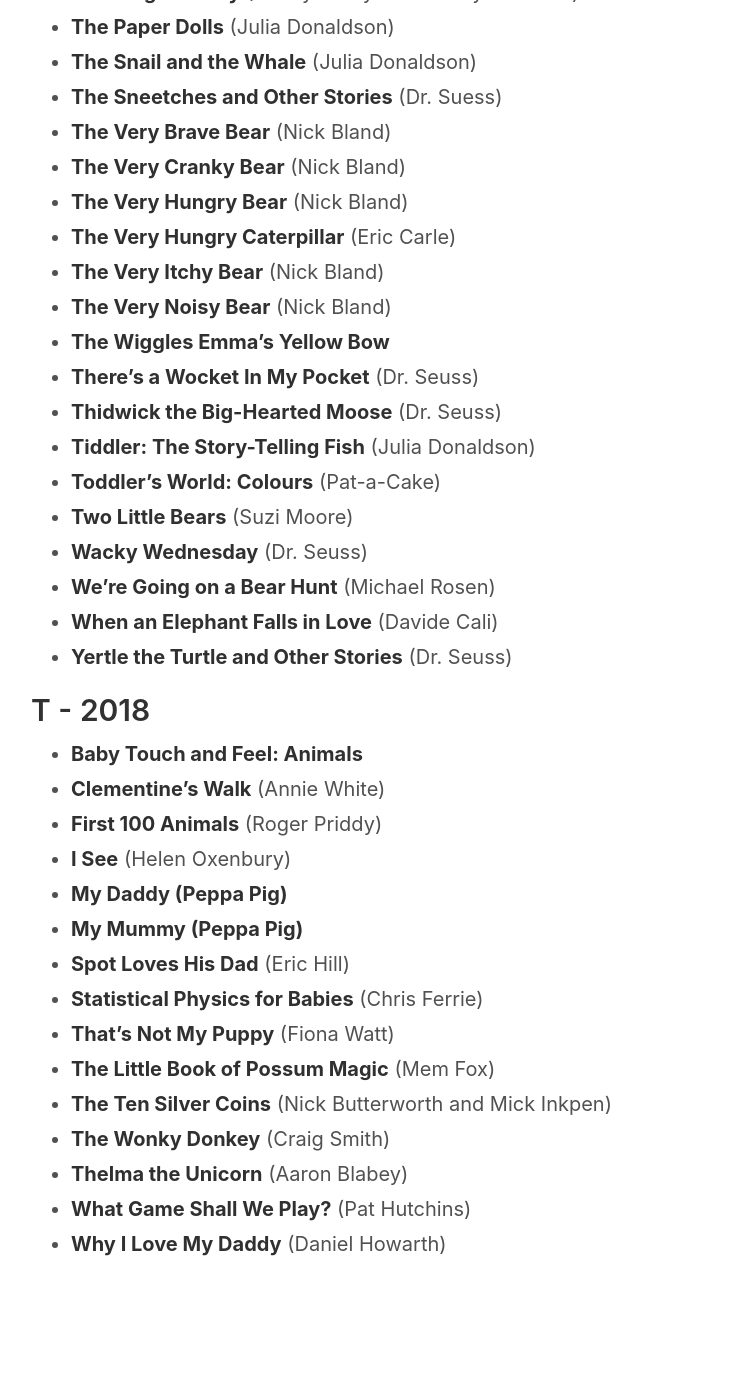
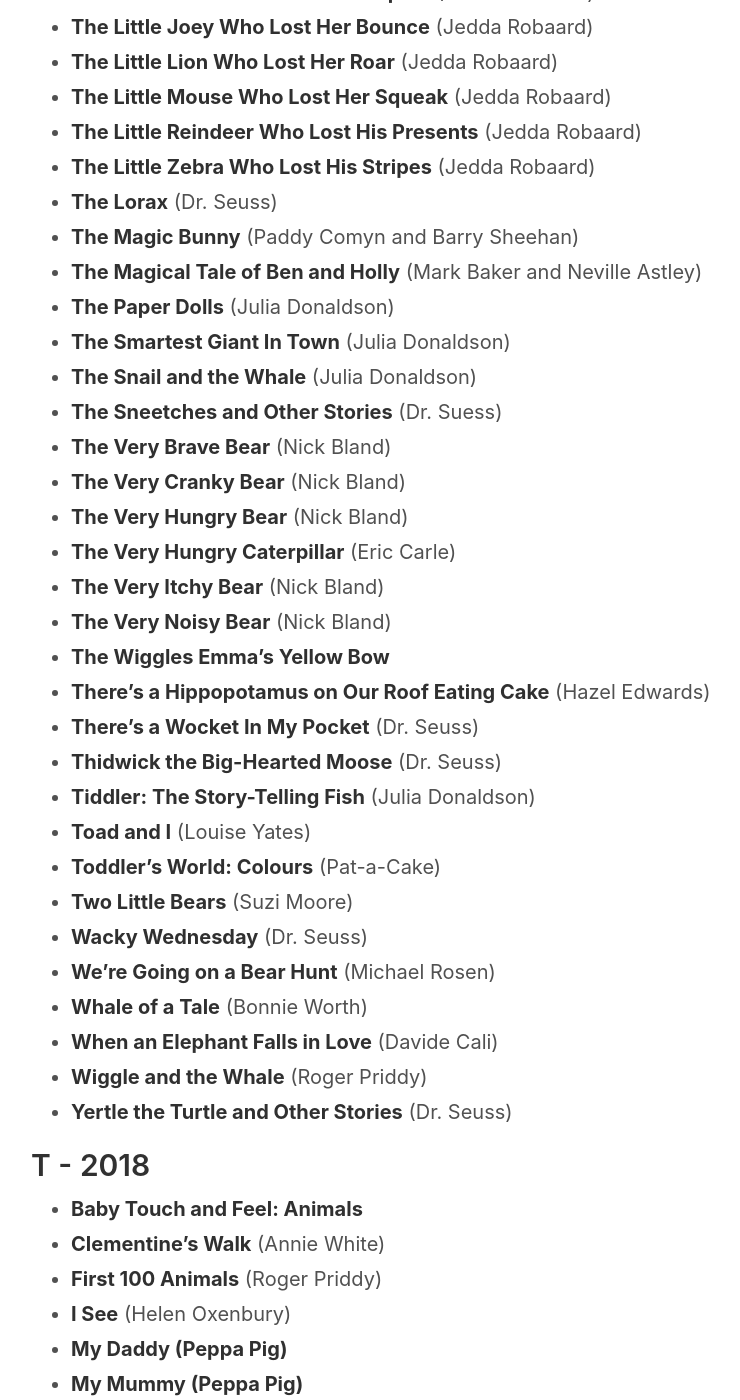
Before and after one commit to teejayen/teejayen.github.io, a Jekyll site: the page built from kidsbooks.md, in a window 1280 px wide and 1400 px high, scrolled down 2957 px. Shown: the whole window, without its empty margins (259-999 px from the left). Built offline with Jekyll 4.4.1, drawn with Linux system fonts in a browser that asks for light colours; before the commit the page ends 4256 px from its top, so only the background shows below that; some of the changed text lies outside the part shown.

Commit message:
playing catch up

```diff
--- a/kidsbooks.md
+++ b/kidsbooks.md
@@ -25,9 +25,12 @@
 - **Disney Pixar Movie Collection: Toy Story 3**
 - **Disney Pixar Movie Collection: Toy Story**
 - **Disney Pixar Movie Collection: Wall-E**
+- **Disney Princesses: Be Curious**
 - **Doc Mcstuffins - I Can Brush My Teeth!**
+- **Dozy Bear and the Secret of Sleep** (Katie Blackburn)
 - **Dr. Seuss's ABC** (Dr. Seuss)
 - **Dr. Seuss's Sleep Book** (Dr. Seuss)
+- **Ella The Elegant Elephant** (Carmela D'Amico and Steven D'Amico)
 - **First 100 Animals** (Roger Priddy)
 - **Fish Out of Water** (Helen Palmer)
 - **Fox in Socks** (Dr. Seuss)
@@ -65,6 +71,7 @@
 - **The Cake** (Dorothée de Monfreid)
 - **The Cat in the Hat Comes Back** (Dr. Seuss)
 - **The Cat in the Hat** (Dr. Seuss)
+- **The Eye Book** (Theo LeSieg)
 - **The Gruffalo's Child** (Julia Donaldson)
 - **The Gruffalo** (Julia Donaldson)
 - **The Lion and the Bird** (Marianne Dubuc)
@@ -80,7 +87,9 @@
 - **The Little Zebra Who Lost His Stripes** (Jedda Robaard)
 - **The Lorax** (Dr. Seuss)
 - **The Magic Bunny** (Paddy Comyn and Barry Sheehan)
+- **The Magical Tale of Ben and Holly** (Mark Baker and Neville Astley)
 - **The Paper Dolls** (Julia Donaldson)
+- **The Smartest Giant In Town** (Julia Donaldson)
 - **The Snail and the Whale** (Julia Donaldson)
 - **The Sneetches and Other Stories** (Dr. Suess)
 - **The Very Brave Bear** (Nick Bland)
@@ -90,14 +99,18 @@
 - **The Very Itchy Bear** (Nick Bland)
 - **The Very Noisy Bear** (Nick Bland)
 - **The Wiggles Emma's Yellow Bow**
+- **There's a Hippopotamus on Our Roof Eating Cake** (Hazel Edwards)
 - **There's a Wocket In My Pocket** (Dr. Seuss)
 - **Thidwick the Big-Hearted Moose** (Dr. Seuss)
 - **Tiddler: The Story-Telling Fish** (Julia Donaldson)
+- **Toad and I** (Louise Yates)
 - **Toddler's World: Colours** (Pat-a-Cake)
 - **Two Little Bears** (Suzi Moore)
 - **Wacky Wednesday** (Dr. Seuss)
 - **We're Going on a Bear Hunt** (Michael Rosen)
+- **Whale of a Tale** (Bonnie Worth)
 - **When an Elephant Falls in Love** (Davide Cali)
+- **Wiggle and the Whale** (Roger Priddy)
 - **Yertle the Turtle and Other Stories** (Dr. Seuss)
 
 ## T - 2018
```
Also changed, not shown: other parts of kidsbooks.md (+3 -0 lines), quotes.md (+5 -1 lines).
